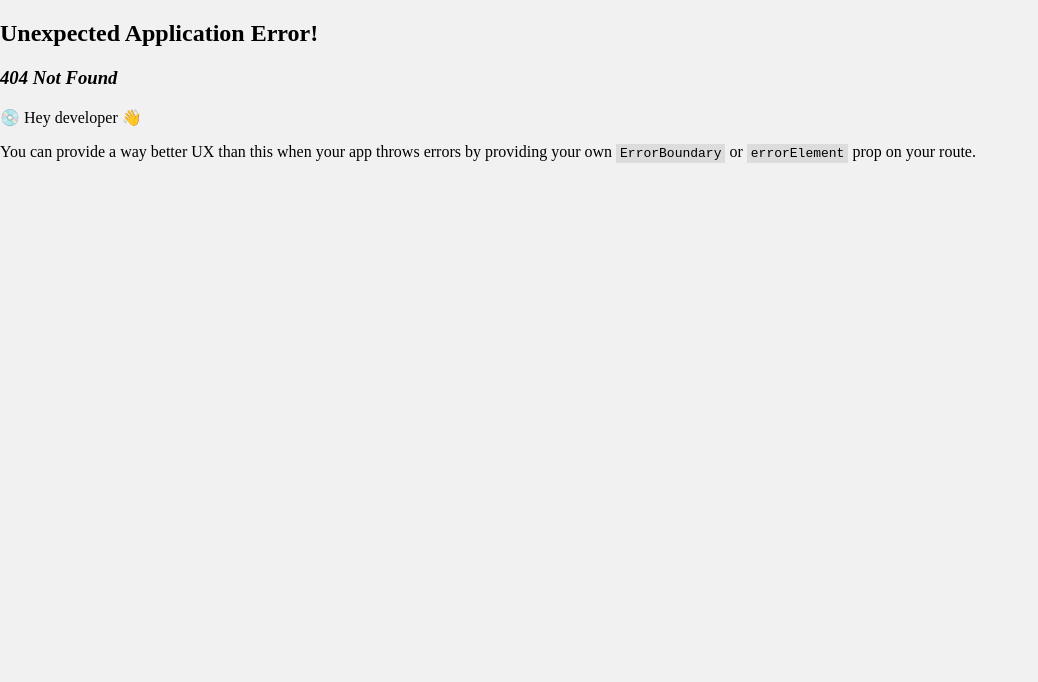
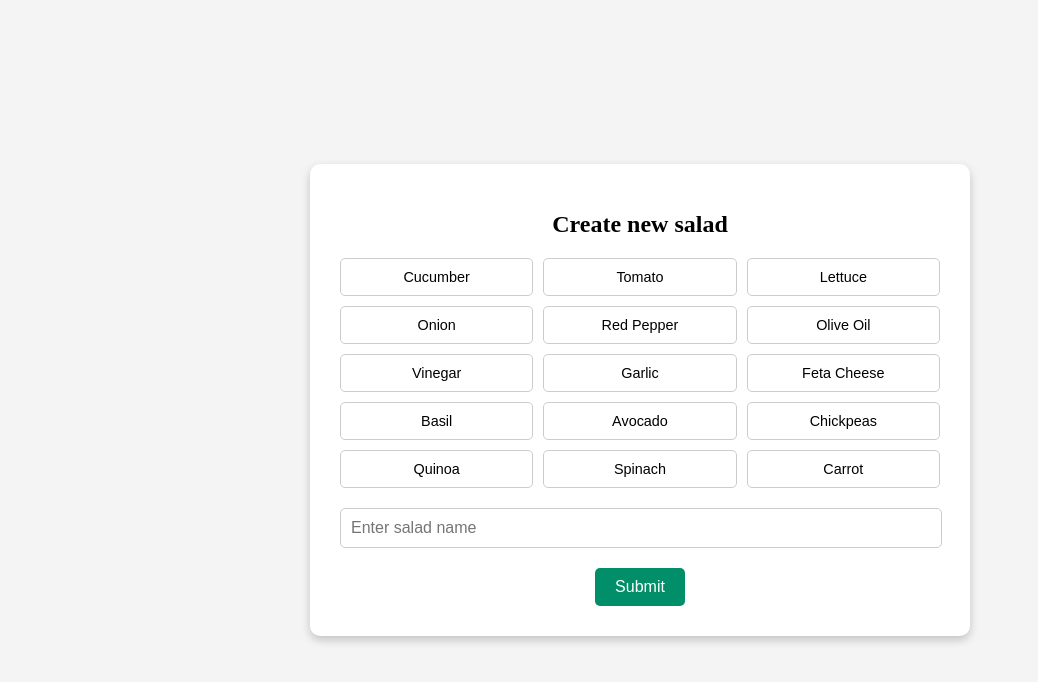
Before and after one commit to ohadtaizi/helfy, a React (Vite) app: page /Create-Salad in a window 1280 px wide. Before the commit this address had no page. Shown: the top 682 px of the page, without its empty margins (0-1038 px from the left). Built offline with nearby package versions, Linux system fonts and the light colour scheme.

Commit message:
Implement a page at /create-salad with a simple form to create a new salad made of different ingredients

```diff
--- a/src/PagesRouter.tsx
+++ b/src/PagesRouter.tsx
@@ -6,6 +6,7 @@ import "./index.css";
 import Products from "./pages/Products";
 import Trivia from "./pages/Trivia";
 import CreateIngredient from "./pages/CreateIngredient";
+import CreateSalad from "./pages/CreateSalad"
 
 const router = createBrowserRouter([
   {
@@ -24,6 +25,10 @@ const router = createBrowserRouter([
     path: "/create-ingredient",
     element: <CreateIngredient />,
   },
+  {
+    path: "Create-Salad",
+    element: <CreateSalad />,
+  },
 ]);
 
 const PagesRouter = () => {
--- a/src/pages/CreateSalad.tsx
+++ b/src/pages/CreateSalad.tsx
@@ -1,70 +1,90 @@
-import { useState } from "react";
+import React, { useEffect, useState } from "react";
+import { DB, Product } from "../data-providers/Server";
 import "./create-salad.css";
 
-const mockIngredients = [
-  "Cucumber",
-  "Tomato",
-  "Lettuce",
-  "Onion",
-  "Red Pepper",
-  "Olive Oil",
-  "Vinegar",
-  "Garlic",
-  "Feta Cheese",
-  "Basil",
-  "Avocado",
-  "Chickpeas",
-  "Quinoa",
-  "Spinach",
-  "Carrot",
-];
-
 const CreateSalad = () => {
+  const [availableIngredients, setAvailableIngredients] = useState<Product[]>([]);
   const [selectedIngredients, setSelectedIngredients] = useState<string[]>([]);
   const [saladName, setSaladName] = useState("");
 
-  const toggleIngredient = (ingredient: string) => {
-    setSelectedIngredients((prev) =>
-      prev.includes(ingredient)
-        ? prev.filter((ing) => ing !== ingredient)
-        : [...prev, ingredient]
-    );
+  useEffect(() => {
+    const fetchIngredients = async () => {
+      const products = await DB.loadProductsFromSessionStorage();
+      // Filter products with empty ingredients array
+      const emptyIngredients = products.filter((product) => product.ingredients.length === 0);
+      setAvailableIngredients(emptyIngredients);
     };
 
-  const handleCreateSalad = () => {
-    if (!saladName.trim() || selectedIngredients.length === 0) {
-      alert("Please provide a salad name and select at least one ingredient.");
+    fetchIngredients();
+  }, []);
+
+  const toggleIngredient = (ingredient: string) => {
+    if (selectedIngredients.includes(ingredient)) {
+      setSelectedIngredients((prev) =>
+        prev.filter((item) => item !== ingredient)
+      );
+    } else {
+      setSelectedIngredients((prev) => [...prev, ingredient]);
+    }
+  };
+
+  const handleSubmit = async () => {
+    if (!saladName.trim()) {
+      alert("Please enter a valid name for the salad.");
       return;
     }
-    console.log(`Salad Created: ${saladName}, Ingredients:`, selectedIngredients);
+    if (selectedIngredients.length === 0) {
+      alert("Please select at least one ingredient.");
+      return;
+    }
+
+    try {
+      const ingredientIds = availableIngredients
+        .filter((ingredient) => selectedIngredients.includes(ingredient.title))
+        .map((ingredient) => ({
+          product_id: ingredient.id,
+          quantity: 1, // Default quantity, can be adjusted
+        }));
+
+      await DB.createProduct(saladName, true, ingredientIds);
+
+      alert(`Salad "${saladName}" created successfully!`);
       setSaladName("");
       setSelectedIngredients([]);
-    alert(`Salad "${saladName}" has been created!`);
+    } catch (error) {
+      console.error("Error creating salad:", error);
+      alert("Failed to create salad. Please try again.");
+    }
   };
 
   return (
-    <div className="create-salad-page">
-      <h1>Create New Salad</h1>
-      <div className="ingredient-list">
-        {mockIngredients.map((ingredient, idx) => (
+    <div className="create-salad-container">
+      <div className="create-salad-box">
+        <h1>Create new salad</h1>
+        <div className="ingredients-grid">
+          {availableIngredients.map((ingredient) => (
             <button
-            key={idx}
-            className={`ingredient-button ${
-              selectedIngredients.includes(ingredient) ? "selected" : ""
+              key={ingredient.id}
+              className={`ingredient-btn ${
+                selectedIngredients.includes(ingredient.title) ? "selected" : ""
               }`}
-            onClick={() => toggleIngredient(ingredient)}
+              onClick={() => toggleIngredient(ingredient.title)}
             >
-            {ingredient}
+              {ingredient.title}
             </button>
           ))}
         </div>
         <input
           type="text"
-        placeholder="Enter salad name..."
+          placeholder="Enter salad name"
           value={saladName}
           onChange={(e) => setSaladName(e.target.value)}
+          className="salad-name-input"
         />
-      <button onClick={handleCreateSalad}>Submit</button>
+        <button onClick={handleSubmit} className="submit-btn">
+          Submit
+        </button>
+      </div>
     </div>
   );
 };
--- /dev/null
+++ b/src/pages/create-salad.css
@@ -0,0 +1,69 @@
+.create-salad-container {
+    display: flex;
+    justify-content: center;
+    align-items: center;
+    height: 100vh;
+    background-color: #f4f4f4;
+  }
+
+  .create-salad-box {
+    background: white;
+    padding: 30px;
+    border-radius: 10px;
+    box-shadow: 0 4px 10px rgba(0, 0, 0, 0.2);
+    text-align: center;
+    max-width: 600px;
+    width: 100%;
+  }
+
+  .create-salad-box h1 {
+    font-size: 1.5rem;
+    margin-bottom: 20px;
+  }
+
+  .ingredients-grid {
+    display: grid;
+    grid-template-columns: repeat(3, 1fr);
+    gap: 10px;
+    margin-bottom: 20px;
+  }
+
+  .ingredient-btn {
+    padding: 10px;
+    border: 1px solid #ccc;
+    border-radius: 5px;
+    background: white;
+    cursor: pointer;
+    font-size: 0.9rem;
+    transition: background-color 0.3s ease, color 0.3s ease;
+  }
+
+  .ingredient-btn.selected {
+    background-color: #008f68;
+    color: white;
+    border: 1px solid #006f4f;
+  }
+
+  .salad-name-input {
+    width: calc(100% - 20px);
+    padding: 10px;
+    border: 1px solid #ccc;
+    border-radius: 5px;
+    margin-bottom: 20px;
+    font-size: 1rem;
+  }
+
+  .submit-btn {
+    background-color: #008f68;
+    color: white;
+    border: none;
+    padding: 10px 20px;
+    border-radius: 5px;
+    font-size: 1rem;
+    cursor: pointer;
+    transition: background-color 0.3s ease;
+  }
+
+  .submit-btn:hover {
+    background-color: #006f4f;
+  }
```
Lines whose indentation alone changed are shown as unchanged.
